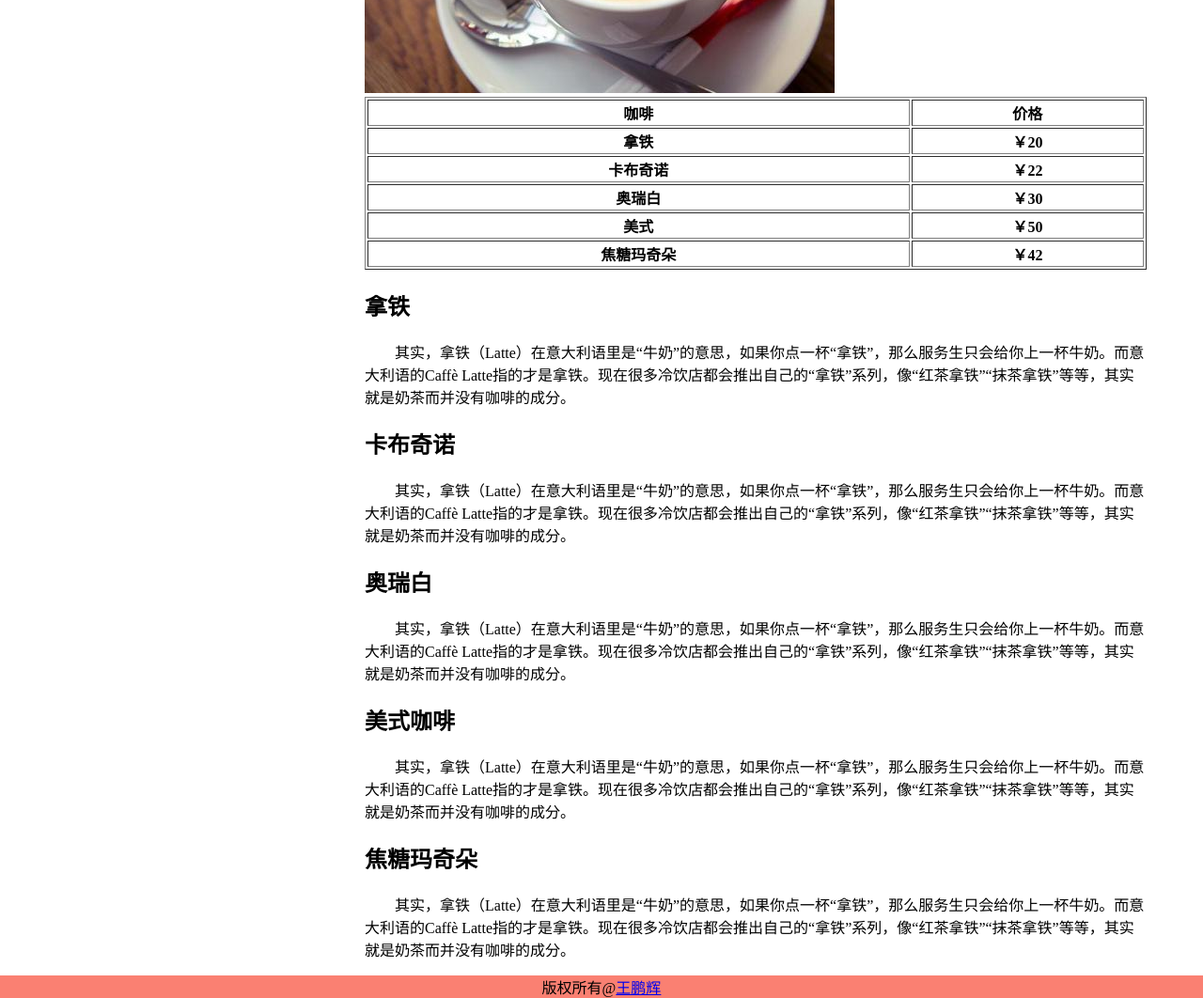
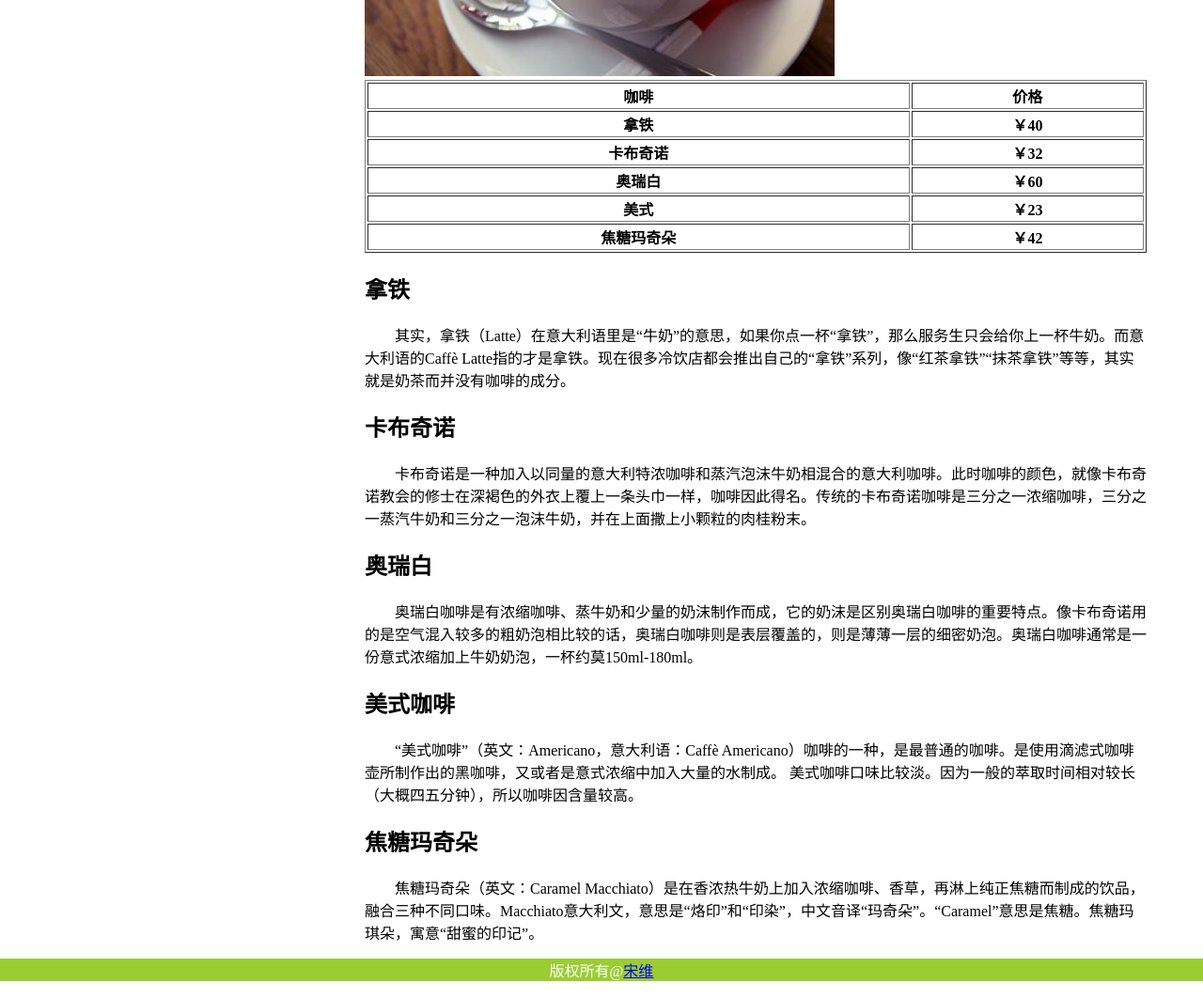
Before and after one commit to 146129431/train, a plain HTML site: page 作业3_div/div.html in a window 1280 px wide. Shown: the part 300-1362 px from the top of the page at 94% size. Drawn offline with Linux system fonts and the light colour scheme.

Commit message:
Update div.html

```diff
--- a/作业3_div/div.html
+++ b/作业3_div/div.html
@@ -17,11 +17,11 @@
         }
         #div_bottom{
             text-align: center;
-            background-color: salmon;
+            background-color: yellowgreen;
         }
         #div_top{
             text-align: center;
-            background-color: salmon;
+            background-color: yellowgreen;
         }
         body{
             background-color: white;
@@ -41,7 +41,7 @@
         }
         .font{
             font-family: "黑体";
-            color: black;
+            color: white;
             font-size: 25px;
             vertical-align:middle;
 
@@ -59,7 +59,7 @@
             box-sizing: border-box;
         }
         #left ul>li a:hover{
-            background-color: salmon;
+            background-color: yellowgreen;
         }
         #left ul>li {
             border-bottom: 1px solid black;
@@ -77,8 +77,8 @@
 </head>
 <body>
     <div id="div_top">
-        <img src="img/shequ.png" alt="" id="weixiao">
-        <span class="font">喝杯咖啡吗？</span>
+        <img src="img/nan.png" alt="" id="weixiao" style="width: 34px;">
+        <span class="font">来杯咖啡吗？</span>
     </div>
     <div>
         <div id="left" >
@@ -99,19 +99,19 @@
                 </tr>
                 <tr>
                     <th>拿铁</th>
-                    <th><span class="price">20</span></th>
+                    <th><span class="price">40</span></th>
                 </tr>
                 <tr>
                     <th>卡布奇诺</th>
-                    <th><span class="price">22</span></th>
+                    <th><span class="price">32</span></th>
                 </tr>
                 <tr>
                     <th>奥瑞白</th>
-                    <th><span class="price">30</span></th>
+                    <th><span class="price">60</span></th>
                 </tr>
                 <tr>
                     <th>美式</th>
-                    <th><span class="price">50</span></th>
+                    <th><span class="price">23</span></th>
                 </tr>
                 <tr>
                     <th>焦糖玛奇朵</th>
@@ -121,18 +121,19 @@
             <h2 id="natie">拿铁</h2>
             <p style="text-indent: 2em;">    其实，拿铁（Latte）在意大利语里是“牛奶”的意思，如果你点一杯“拿铁”，那么服务生只会给你上一杯牛奶。而意大利语的Caffè Latte指的才是拿铁。现在很多冷饮店都会推出自己的“拿铁”系列，像“红茶拿铁”“抹茶拿铁”等等，其实就是奶茶而并没有咖啡的成分。</p>
             <h2 id="kabuqinuo">卡布奇诺</h2>
-            <p style="text-indent: 2em;">    其实，拿铁（Latte）在意大利语里是“牛奶”的意思，如果你点一杯“拿铁”，那么服务生只会给你上一杯牛奶。而意大利语的Caffè Latte指的才是拿铁。现在很多冷饮店都会推出自己的“拿铁”系列，像“红茶拿铁”“抹茶拿铁”等等，其实就是奶茶而并没有咖啡的成分。</p>
+            <p style="text-indent: 2em;">    卡布奇诺是一种加入以同量的意大利特浓咖啡和蒸汽泡沫牛奶相混合的意大利咖啡。此时咖啡的颜色，就像卡布奇诺教会的修士在深褐色的外衣上覆上一条头巾一样，咖啡因此得名。传统的卡布奇诺咖啡是三分之一浓缩咖啡，三分之一蒸汽牛奶和三分之一泡沫牛奶，并在上面撒上小颗粒的肉桂粉末。</p>
             <h2 id="aoruibai">奥瑞白</h2>
-            <p style="text-indent: 2em;">    其实，拿铁（Latte）在意大利语里是“牛奶”的意思，如果你点一杯“拿铁”，那么服务生只会给你上一杯牛奶。而意大利语的Caffè Latte指的才是拿铁。现在很多冷饮店都会推出自己的“拿铁”系列，像“红茶拿铁”“抹茶拿铁”等等，其实就是奶茶而并没有咖啡的成分。</p>
+            <p style="text-indent: 2em;">    奥瑞白咖啡是有浓缩咖啡、蒸牛奶和少量的奶沫制作而成，它的奶沫是区别奥瑞白咖啡的重要特点。像卡布奇诺用的是空气混入较多的粗奶泡相比较的话，奥瑞白咖啡则是表层覆盖的，则是薄薄一层的细密奶泡。奥瑞白咖啡通常是一份意式浓缩加上牛奶奶泡，一杯约莫150ml-180ml。</p>
             <h2 id="meishikafei">美式咖啡</h2>
-            <p style="text-indent: 2em;">    其实，拿铁（Latte）在意大利语里是“牛奶”的意思，如果你点一杯“拿铁”，那么服务生只会给你上一杯牛奶。而意大利语的Caffè Latte指的才是拿铁。现在很多冷饮店都会推出自己的“拿铁”系列，像“红茶拿铁”“抹茶拿铁”等等，其实就是奶茶而并没有咖啡的成分。</p>
+            <p style="text-indent: 2em;">    “美式咖啡”（英文：Americano，意大利语：Caffè Americano）咖啡的一种，是最普通的咖啡。是使用滴滤式咖啡壶所制作出的黑咖啡，又或者是意式浓缩中加入大量的水制成。
+                美式咖啡口味比较淡。因为一般的萃取时间相对较长（大概四五分钟），所以咖啡因含量较高。</p>
             <h2 id="jiaotang">焦糖玛奇朵</h2>
-            <p style="text-indent: 2em;">    其实，拿铁（Latte）在意大利语里是“牛奶”的意思，如果你点一杯“拿铁”，那么服务生只会给你上一杯牛奶。而意大利语的Caffè Latte指的才是拿铁。现在很多冷饮店都会推出自己的“拿铁”系列，像“红茶拿铁”“抹茶拿铁”等等，其实就是奶茶而并没有咖啡的成分。</p>
+            <p style="text-indent: 2em;">    焦糖玛奇朵（英文：Caramel Macchiato）是在香浓热牛奶上加入浓缩咖啡、香草，再淋上纯正焦糖而制成的饮品，融合三种不同口味。Macchiato意大利文，意思是“烙印”和“印染”，中文音译“玛奇朵”。“Caramel”意思是焦糖。焦糖玛琪朵，寓意“甜蜜的印记”。</p>
 
         </div>
     </div>
     <div id="div_bottom">
-        <span >版权所有@<a href="#wangpenghui">王鹏辉</a></span>
+        <span style="color: white;">版权所有@<a href="#">宋维</a></span>
     </div>
 </body>
 </html>
```
